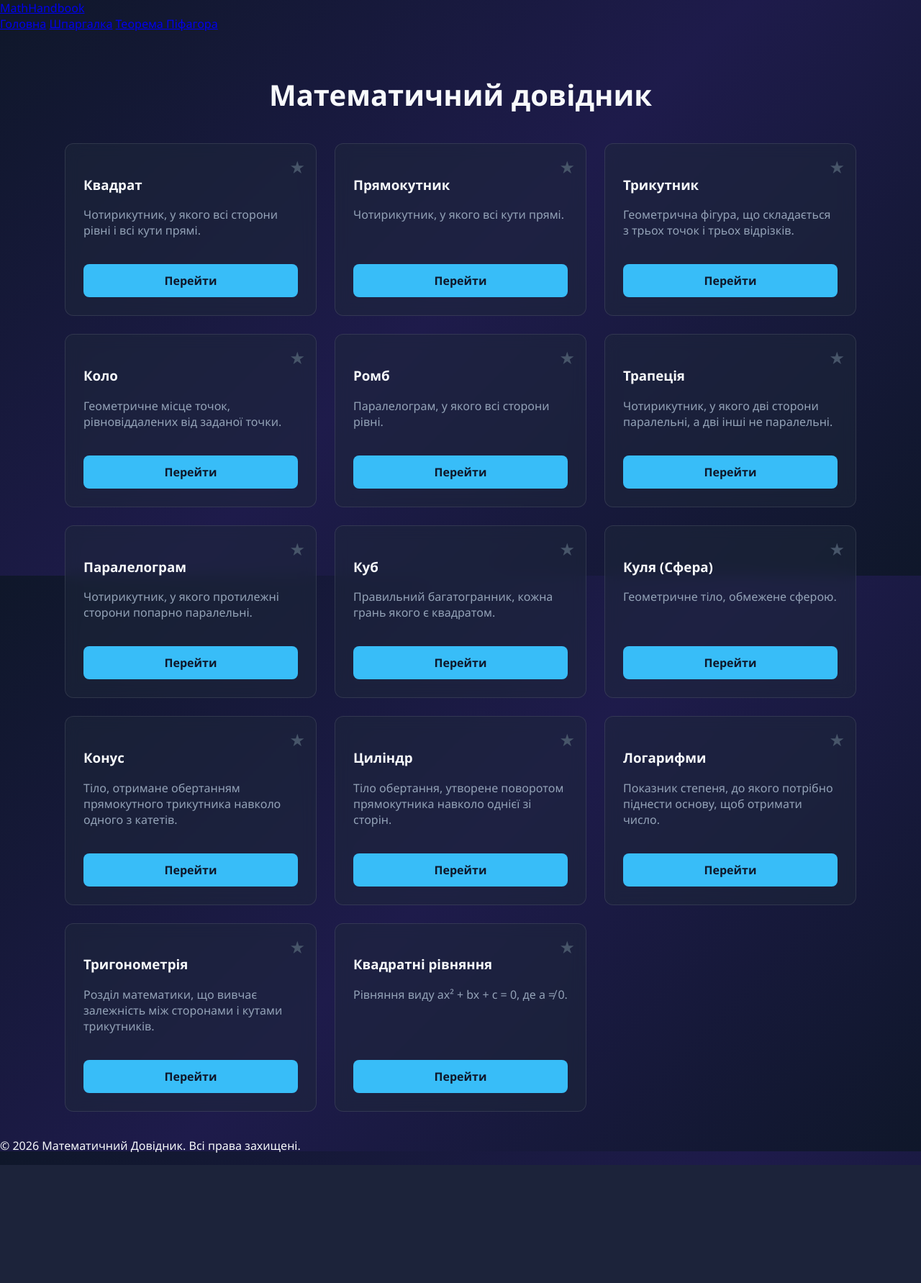
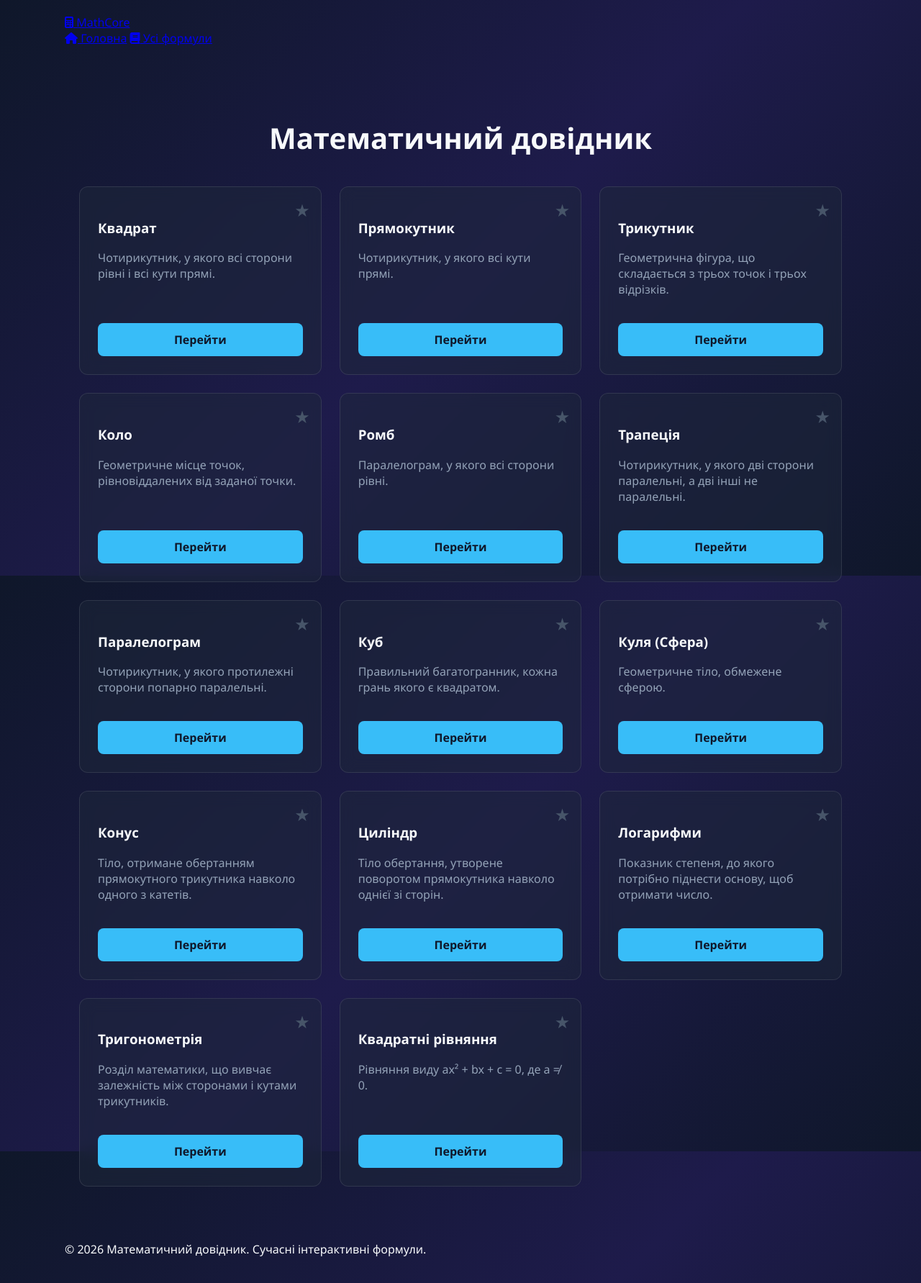
Before and after one commit to adsqwe139kg/math, a Flask app: page / in a window 1280 px wide. Shown: the whole page at 72% size. Before the commit the page ends 1619 px from the top, so only its background shows below. Run offline with Flask 3, Linux system fonts and the light colour scheme.

Commit message:
Update base.html

```diff
--- a/templates/base.html
+++ b/templates/base.html
@@ -3,30 +3,36 @@
 <head>
     <meta charset="UTF-8">
     <meta name="viewport" content="width=device-width, initial-scale=1.0">
-    <title>Математичний Довідник</title>
-    <link rel="stylesheet" href="{{ url_for('static', filename='css/style.css') }}">
+    <title>{% block title %}Математичний довідник{% endblock %}</title>
+    <link rel="stylesheet" href="{{ url_with_timestamp if url_with_timestamp else url_for('static', filename='css/style.css') }}">
+    <link rel="stylesheet" href="https://cdnjs.cloudflare.com/ajax/libs/font-awesome/6.4.0/css/all.min.css">
 </head>
 <body>
-
-    <nav class="navbar">
-        <div class="nav-container">
-            <a href="/" class="logo">MathHandbook</a>
-            <div class="nav-links">
-                <a href="/">Головна</a>
-                <a href="/formulas">Шпаргалка</a>
-                <a href="/topic/pifagor">Теорема Піфагора</a>
+    <header class="header">
+        <div class="container nav-container">
+            <a href="/" class="logo"><i class="fa-solid fa-calculator"></i> MathCore</a>
+            <nav class="navbar" id="navbar">
+                <a href="/"><i class="fa-solid fa-house"></i> Головна</a>
+                <a href="/formulas"><i class="fa-solid fa-book"></i> Усі формули</a>
+            </nav>
+            <div class="menu-toggle" id="mobile-menu">
+                <span class="bar"></span>
+                <span class="bar"></span>
+                <span class="bar"></span>
             </div>
         </div>
-    </nav>
+    </header>
 
-    <main class="main-content">
-        {% block content %}
-        {% endblock %}
+    <main class="main-content container">
+        {% block content %}{% endblock %}
     </main>
 
     <footer class="footer">
-        <p>© 2026 Математичний Довідник. Всі права захищені.</p>
+        <div class="container">
+            <p>&copy; 2026 Математичний довідник. Сучасні інтерактивні формули.</p>
+        </div>
     </footer>
 
+    <script src="{{ url_for('static', filename='js/main.js') }}"></script>
 </body>
 </html>
```
